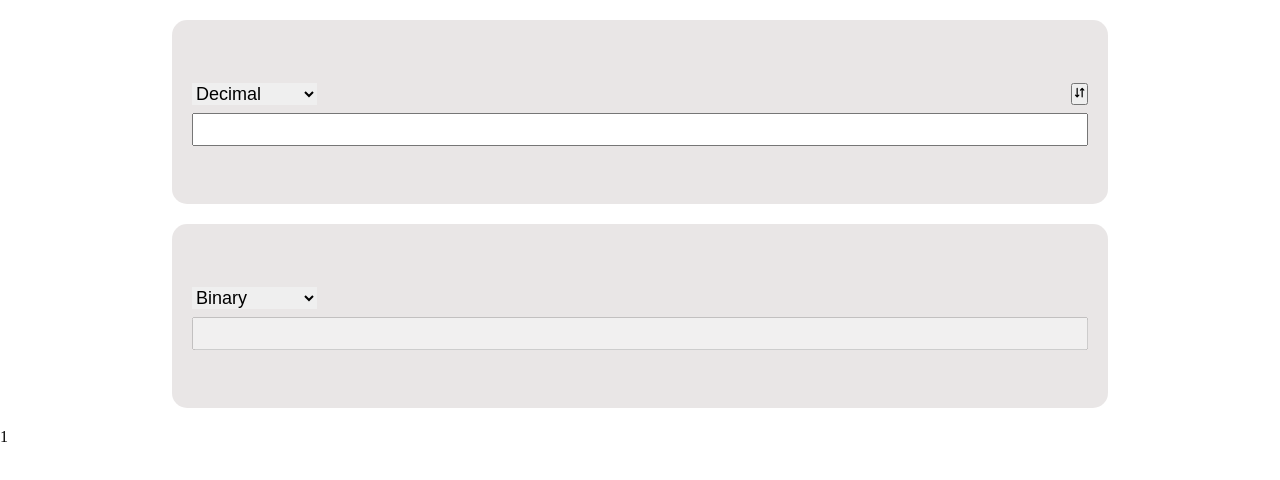
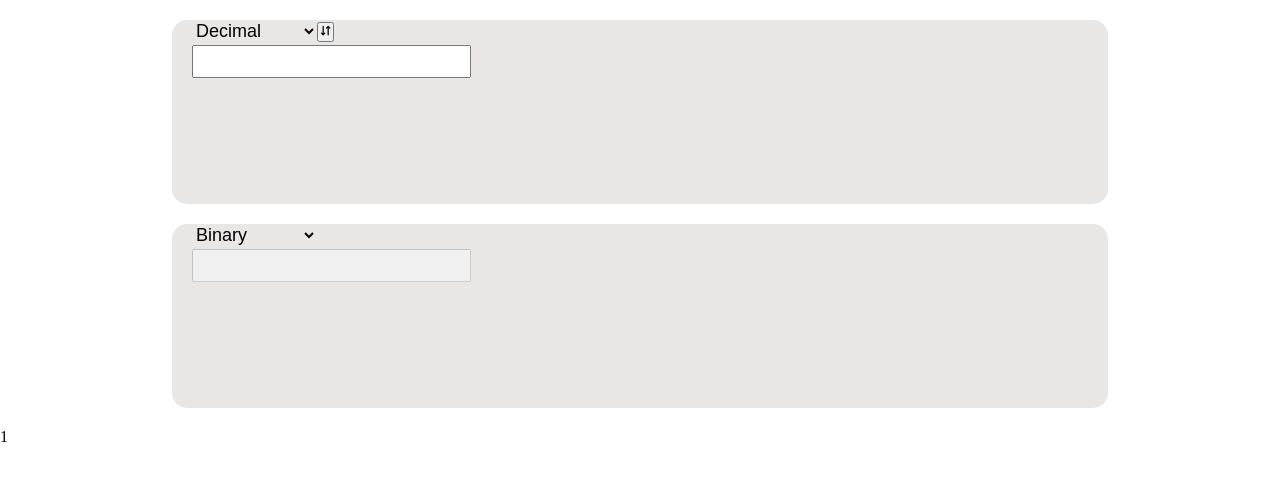
Before and after one commit to Aditya-Attrish/react-project, a React (Vite) app in the folder Converter/: page / in a window 1280 px wide. Shown: the top 480 px of the page. Built offline with nearby package versions, Linux system fonts and the light colour scheme.

Commit message:
update Converter/src/App.css

```diff
--- a/Converter/src/App.css
+++ b/Converter/src/App.css
@@ -1,19 +1,3 @@
-.d-flex{
-  display: flex;
-}
-
-.cols{
-  flex-direction: column;
-}
-
-.between{
-  justify-content: space-between;
-}
-
-.my-1{
-  margin: 5px 0;
-}
-
 .box{
   width: 70vw;
   height: 23vh;
@@ -33,4 +17,5 @@ input{
 .box select{
   font-size: 18px;
   border: none;
+  background-color: transparent;
 }
```
